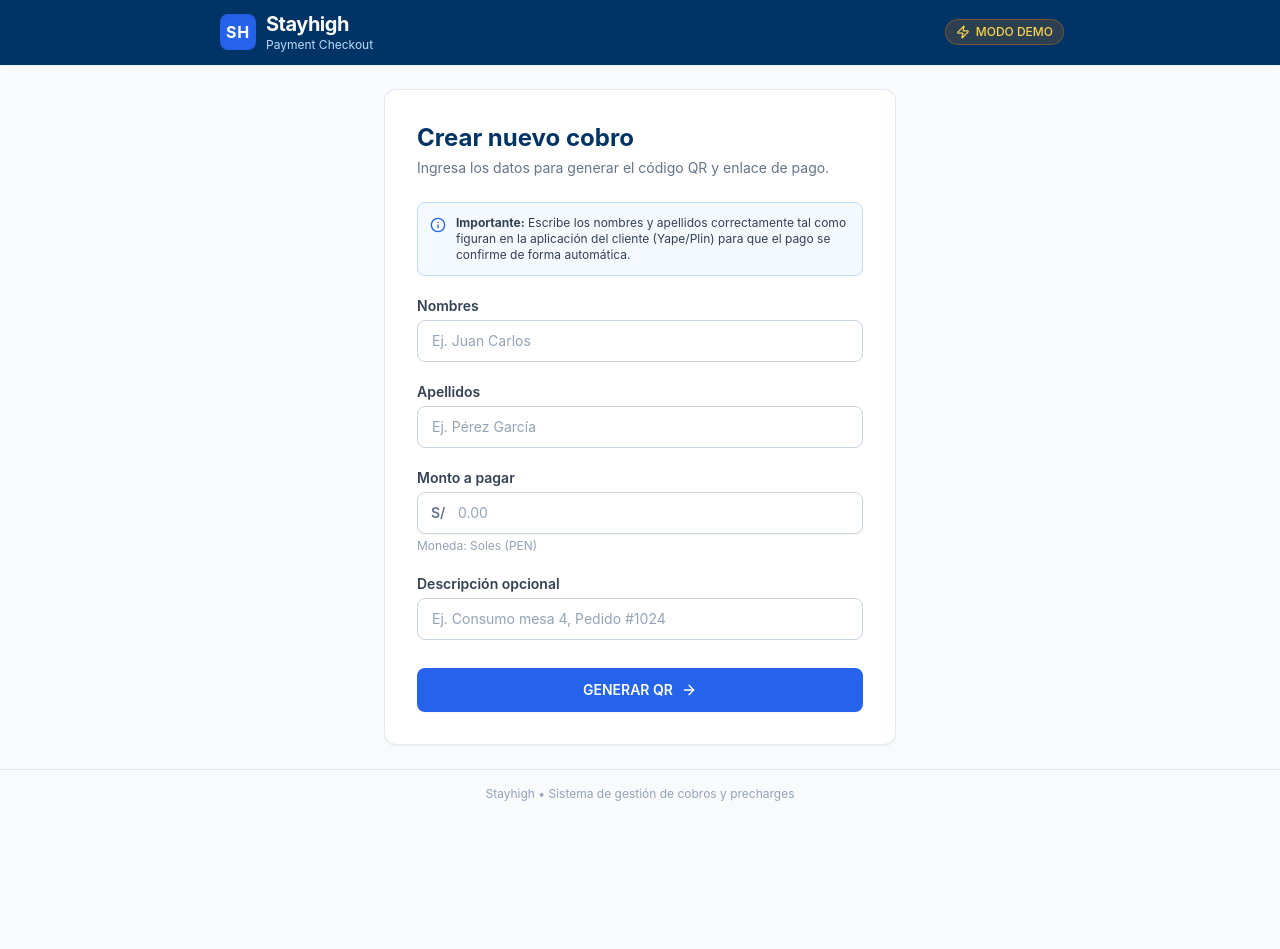
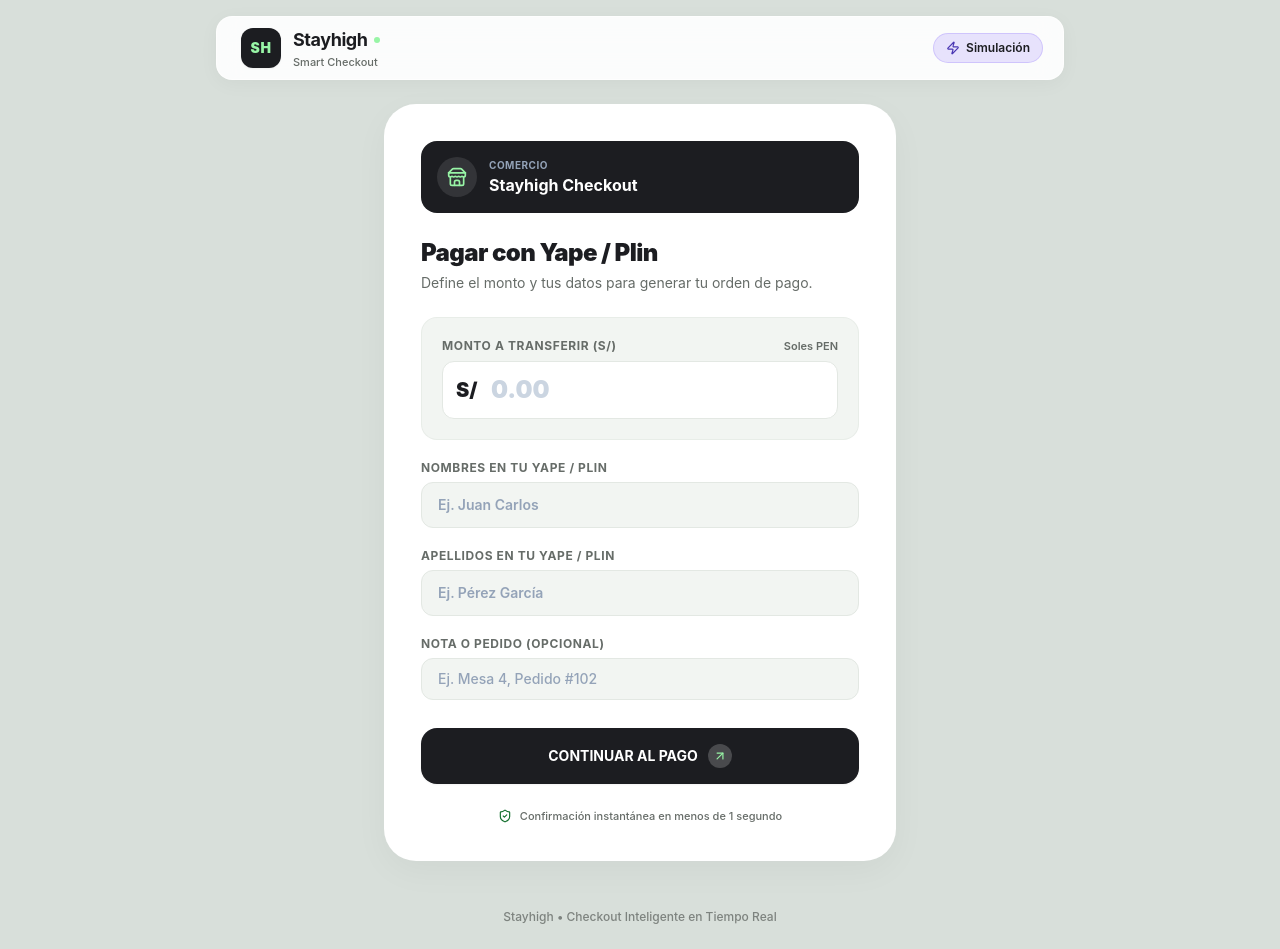
Before and after one commit to david-Abrigo/stayhigh, a React (Vite) app: page / in a window 1280 px wide. Before the commit the page ends 818 px from the top, so only its background shows below. Built offline with nearby package versions, Linux system fonts and the light colour scheme; no server answers; the database is empty.

Commit message:
feat: complete UI rebranding inspired by FinTech soft-UI reference

```diff
--- a/src/App.tsx
+++ b/src/App.tsx
@@ -117,8 +117,8 @@
         )}
       </main>
 
-      <footer className="py-4 text-center text-xs text-slate-400 border-t border-slate-200">
-        Stayhigh &bull; Sistema de gestión de cobros y precharges
+      <footer className="py-6 text-center text-xs font-medium text-brand-subtext/80">
+        Stayhigh &bull; Checkout Inteligente en Tiempo Real
       </footer>
     </div>
   );
--- a/src/components/Navbar.tsx
+++ b/src/components/Navbar.tsx
@@ -8,33 +8,39 @@
 
 export const Navbar: React.FC<NavbarProps> = ({ onReset }) => {
   return (
-    <header className="bg-navy border-b border-navy-light/40 shadow-sm text-white">
-      <div className="max-w-4xl mx-auto px-4 sm:px-6 h-16 flex items-center justify-between">
+    <header className="pt-4 px-4 sm:px-6 max-w-4xl mx-auto w-full">
+      <div className="bg-white/90 backdrop-blur-md border border-white/60 shadow-[0_4px_20px_rgba(0,0,0,0.04)] rounded-2xl px-4 sm:px-5 h-16 flex items-center justify-between transition">
         <button
           onClick={onReset}
-          className="flex items-center gap-2.5 text-left focus:outline-none focus:ring-2 focus:ring-brand-blue rounded-md px-1 py-0.5 transition"
+          className="flex items-center gap-3 text-left focus:outline-none focus:ring-2 focus:ring-brand-mint rounded-xl px-1 py-1 transition group"
         >
-          <div className="w-9 h-9 rounded-lg bg-brand-blue flex items-center justify-center font-bold text-white tracking-wider shadow-inner">
+          <div className="w-10 h-10 rounded-xl bg-brand-obsidian text-brand-mint flex items-center justify-center font-black text-sm tracking-wider shadow-sm group-hover:scale-105 transition-transform">
             SH
           </div>
           <div>
-            <span className="text-xl font-bold tracking-tight text-white block leading-tight">
-              Stayhigh
+            <div className="flex items-center gap-1.5">
+              <span className="text-base sm:text-lg font-bold tracking-tight text-brand-obsidian leading-tight">
+                Stayhigh
+              </span>
+              <span className="inline-block w-1.5 h-1.5 rounded-full bg-brand-mint"></span>
+            </div>
+            <span className="text-[11px] font-medium text-brand-subtext block">
+              Smart Checkout
             </span>
-            <span className="text-xs text-blue-200 block">Payment Checkout</span>
           </div>
         </button>
 
-        <div className="flex items-center gap-3">
+        <div className="flex items-center gap-2.5">
           {isMockMode ? (
-            <div className="flex items-center gap-1.5 px-2.5 py-1 rounded-full bg-brand-yellow/20 border border-brand-yellow/40 text-amber-300 text-xs font-medium">
-              <Zap className="w-3.5 h-3.5" />
-              <span>MODO DEMO</span>
+            <div className="flex items-center gap-1.5 px-3 py-1.5 rounded-full bg-brand-lavender/30 border border-brand-lavender/50 text-brand-obsidian text-xs font-semibold">
+              <Zap className="w-3.5 h-3.5 text-brand-lavender-dark" />
+              <span>Simulación</span>
             </div>
           ) : (
-            <div className="flex items-center gap-1.5 px-2.5 py-1 rounded-full bg-brand-green/20 border border-brand-green/40 text-emerald-300 text-xs font-medium">
+            <div className="flex items-center gap-1.5 px-3 py-1.5 rounded-full bg-brand-mint text-brand-obsidian text-xs font-bold shadow-xs">
+              <span className="w-2 h-2 rounded-full bg-brand-mint-dark animate-pulse"></span>
               <ShieldCheck className="w-3.5 h-3.5" />
-              <span>PRODUCCIÓN</span>
+              <span>En vivo</span>
             </div>
           )}
         </div>
--- a/src/components/PaymentForm.tsx
+++ b/src/components/PaymentForm.tsx
@@ -1,7 +1,6 @@
 import React, { useState, useEffect } from 'react';
 import { CreatePrechargeDTO } from '../types/payment';
-import { Loader2, ArrowRight, Info, Lock } from 'lucide-react';
-
+import { Loader2, ArrowUpRight, Lock, Store, ShieldCheck, Sparkles } from 'lucide-react';
 import { MerchantConfig } from '../services/api';
 
 interface PaymentFormProps {
@@ -41,11 +40,11 @@
     const newErrors: { firstName?: string; lastName?: string; amount?: string } = {};
 
     if (!firstName.trim()) {
-      newErrors.firstName = 'Los nombres son obligatorios y deben estar bien escritos.';
+      newErrors.firstName = 'Ingresa tus nombres tal como figuran en tu Yape.';
     }
 
     if (!lastName.trim()) {
-      newErrors.lastName = 'Los apellidos son obligatorios y deben estar bien escritos.';
+      newErrors.lastName = 'Ingresa tus apellidos tal como figuran en tu Yape.';
     }
 
     if (!amount.trim()) {
@@ -55,10 +54,9 @@
       if (isNaN(parsedAmount) || parsedAmount <= 0) {
         newErrors.amount = 'El monto debe ser un número mayor a 0.';
       } else {
-        // Máximo 2 decimales
         const decimalParts = amount.split('.');
         if (decimalParts.length > 1 && decimalParts[1].length > 2) {
-          newErrors.amount = 'El monto puede tener como máximo 2 decimales.';
+          newErrors.amount = 'Máximo 2 decimales.';
         }
       }
     }
@@ -82,46 +80,107 @@
   };
 
   return (
-    <div className="bg-white border border-slate-200 shadow-sm rounded-xl p-6 sm:p-8 max-w-lg mx-auto">
-      {merchantConfig && (merchantConfig.merchant_name || merchantConfig.merchant_tag) && (
-        <div className="mb-5 p-3.5 bg-slate-50 border border-slate-200 rounded-xl flex items-center justify-between gap-3">
+    <div className="bg-white rounded-squircle-lg p-6 sm:p-9 max-w-lg mx-auto shadow-[0_10px_35px_rgba(0,0,0,0.04)] border border-white/80 transition-all">
+      {/* Cabecera del Comercio (Estilo tarjeta obsidian o tarjeta suave) */}
+      <div className="mb-6 p-4 rounded-2xl bg-brand-obsidian text-white flex items-center justify-between gap-3 shadow-xs">
+        <div className="flex items-center gap-3">
+          <div className="w-10 h-10 rounded-full bg-white/10 flex items-center justify-center text-brand-mint shrink-0">
+            <Store className="w-5 h-5" />
+          </div>
           <div>
-            <span className="text-[10px] font-bold tracking-wider text-slate-400 uppercase block">Comercio</span>
-            <span className="text-sm font-bold text-navy">{merchantConfig.merchant_name || 'Comercio Stayhigh'}</span>
+            <span className="text-[10px] font-bold tracking-wider text-slate-400 uppercase block">
+              Comercio
+            </span>
+            <span className="text-sm sm:text-base font-bold text-white leading-tight">
+              {merchantConfig?.merchant_name || 'Stayhigh Checkout'}
+            </span>
           </div>
-          {merchantConfig.merchant_tag && (
+        </div>
+
+        {merchantConfig?.merchant_tag && (
           <div className="text-right">
-              <span className="text-[10px] font-bold tracking-wider text-blue-600 uppercase block">Titular en Yape/Plin</span>
-              <span className="text-xs font-bold text-blue-800 bg-blue-100/70 px-2.5 py-0.5 rounded border border-blue-200 inline-block">
+            <span className="text-[10px] font-bold tracking-wider text-slate-400 uppercase block">
+              Titular Yape
+            </span>
+            <span className="inline-block bg-brand-lavender text-brand-obsidian font-black text-xs px-2.5 py-0.5 rounded-full mt-0.5 shadow-xs">
               {merchantConfig.merchant_tag}
             </span>
           </div>
         )}
       </div>
-      )}
 
+      {/* Título de la sección */}
       <div className="mb-6">
-        <h2 className="text-2xl font-bold text-navy">Crear nuevo cobro</h2>
-        <p className="text-sm text-slate-500 mt-1">
+        <h2 className="text-2xl font-black text-brand-obsidian tracking-tight">
+          Pagar con Yape / Plin
+        </h2>
+        <p className="text-xs sm:text-sm text-brand-subtext mt-1">
           {isAmountLocked
-            ? 'Ingresa tus nombres y apellidos para generar el código QR de pago.'
-            : 'Ingresa los datos para generar el código QR y enlace de pago.'}
+            ? 'Ingresa tus datos de Yape para validar tu pago automáticamente.'
+            : 'Define el monto y tus datos para generar tu orden de pago.'}
         </p>
       </div>
 
       <form onSubmit={handleSubmit} className="space-y-5" noValidate>
-        {/* Aviso de nombres correctos */}
-        <div className="p-3 bg-blue-50/70 border border-blue-200 rounded-lg text-xs text-slate-700 flex items-start gap-2.5">
-          <Info className="w-4 h-4 text-brand-blue shrink-0 mt-0.5" />
-          <span>
-            <strong>Importante:</strong> Escribe los nombres y apellidos correctamente tal como figuran en la aplicación del cliente (Yape/Plin) para que el pago se confirme de forma automática.
+        {/* Tarjeta de Monto a Pagar (Inspirada en el bloque verde de la referencia) */}
+        {isAmountLocked ? (
+          <div className="p-5 rounded-2xl bg-brand-mint text-brand-obsidian shadow-xs">
+            <div className="flex items-center justify-between mb-1">
+              <span className="text-xs font-bold uppercase tracking-wider text-brand-obsidian/70 flex items-center gap-1">
+                <Sparkles className="w-3.5 h-3.5" />
+                Monto a pagar
+              </span>
+              <span className="inline-flex items-center gap-1 text-[11px] font-bold bg-brand-obsidian/10 px-2 py-0.5 rounded-full">
+                <Lock className="w-3 h-3" />
+                Monto fijado
               </span>
             </div>
+            <div className="text-3xl sm:text-4xl font-black tracking-tight mt-1">
+              S/ {parseFloat(amount).toFixed(2)}
+            </div>
+            <span className="text-[11px] font-medium text-brand-obsidian/60 mt-1 block">
+              Moneda: Soles (PEN)
+            </span>
+          </div>
+        ) : (
+          <div className="p-4 sm:p-5 rounded-2xl bg-brand-muted border border-brand-border/60">
+            <div className="flex items-center justify-between mb-1.5">
+              <label htmlFor="expected_amount" className="block text-xs font-bold uppercase tracking-wider text-brand-subtext">
+                Monto a transferir (S/)
+              </label>
+              <span className="text-[11px] font-semibold text-brand-subtext">Soles PEN</span>
+            </div>
+            <div className="relative">
+              <span className="pointer-events-none absolute inset-y-0 left-0 flex items-center pl-3.5 text-brand-obsidian font-black text-xl">
+                S/
+              </span>
+              <input
+                id="expected_amount"
+                type="number"
+                step="0.01"
+                min="0.01"
+                value={amount}
+                onChange={(e) => {
+                  setAmount(e.target.value);
+                  if (errors.amount) setErrors((prev) => ({ ...prev, amount: undefined }));
+                }}
+                placeholder="0.00"
+                disabled={isLoading}
+                className={`w-full pl-12 pr-4 py-3 rounded-xl font-black text-2xl text-brand-obsidian bg-white border placeholder-slate-300 focus:outline-none focus:ring-2 transition ${
+                  errors.amount
+                    ? 'border-brand-red focus:ring-brand-red/30'
+                    : 'border-brand-border focus:border-brand-obsidian focus:ring-brand-obsidian/10'
+                }`}
+              />
+            </div>
+            {errors.amount && <p className="mt-1.5 text-xs text-brand-red font-semibold">{errors.amount}</p>}
+          </div>
+        )}
 
-        {/* Nombres (Línea 1) */}
+        {/* Nombres del cliente */}
         <div>
-          <label htmlFor="first_name" className="block text-sm font-semibold text-slate-700 mb-1">
-            Nombres
+          <label htmlFor="first_name" className="block text-xs font-bold uppercase tracking-wider text-brand-subtext mb-1.5">
+            Nombres en tu Yape / Plin
           </label>
           <input
             id="first_name"
@@ -133,21 +192,21 @@
             }}
             placeholder="Ej. Juan Carlos"
             disabled={isLoading}
-            className={`w-full px-3.5 py-2.5 rounded-lg border text-slate-800 placeholder-slate-400 text-sm focus:outline-none focus:ring-2 transition ${
+            className={`w-full px-4 py-3 rounded-xl border text-sm font-semibold text-brand-obsidian placeholder-slate-400 bg-brand-muted focus:bg-white focus:outline-none focus:ring-2 transition ${
               errors.firstName
                 ? 'border-brand-red focus:ring-brand-red/30'
-                : 'border-slate-300 focus:border-brand-blue focus:ring-brand-blue/20'
+                : 'border-brand-border focus:border-brand-obsidian focus:ring-brand-obsidian/10'
             }`}
           />
           {errors.firstName && (
-            <p className="mt-1.5 text-xs text-brand-red font-medium">{errors.firstName}</p>
+            <p className="mt-1 text-xs text-brand-red font-medium">{errors.firstName}</p>
           )}
         </div>
 
-        {/* Apellidos (Línea 2) */}
+        {/* Apellidos del cliente */}
         <div>
-          <label htmlFor="last_name" className="block text-sm font-semibold text-slate-700 mb-1">
-            Apellidos
+          <label htmlFor="last_name" className="block text-xs font-bold uppercase tracking-wider text-brand-subtext mb-1.5">
+            Apellidos en tu Yape / Plin
           </label>
           <input
             id="last_name"
@@ -159,96 +218,59 @@
             }}
             placeholder="Ej. Pérez García"
             disabled={isLoading}
-            className={`w-full px-3.5 py-2.5 rounded-lg border text-slate-800 placeholder-slate-400 text-sm focus:outline-none focus:ring-2 transition ${
+            className={`w-full px-4 py-3 rounded-xl border text-sm font-semibold text-brand-obsidian placeholder-slate-400 bg-brand-muted focus:bg-white focus:outline-none focus:ring-2 transition ${
               errors.lastName
                 ? 'border-brand-red focus:ring-brand-red/30'
-                : 'border-slate-300 focus:border-brand-blue focus:ring-brand-blue/20'
+                : 'border-brand-border focus:border-brand-obsidian focus:ring-brand-obsidian/10'
             }`}
           />
           {errors.lastName && (
-            <p className="mt-1.5 text-xs text-brand-red font-medium">{errors.lastName}</p>
+            <p className="mt-1 text-xs text-brand-red font-medium">{errors.lastName}</p>
           )}
-        </div>
-
-        {/* Monto */}
-        <div>
-          <div className="flex items-center justify-between mb-1">
-            <label htmlFor="expected_amount" className="block text-sm font-semibold text-slate-700">
-              Monto a pagar
-            </label>
-            {isAmountLocked && (
-              <span className="inline-flex items-center gap-1 text-[11px] font-semibold text-slate-500 bg-slate-100 px-2 py-0.5 rounded">
-                <Lock className="w-3 h-3 text-slate-400" />
-                Monto fijado por el comercio
-              </span>
-            )}
-          </div>
-          <div className="relative rounded-lg shadow-sm">
-            <div className="pointer-events-none absolute inset-y-0 left-0 flex items-center pl-3.5">
-              <span className="text-slate-500 font-semibold text-sm">S/</span>
-            </div>
-            <input
-              id="expected_amount"
-              type="number"
-              step="0.01"
-              min="0.01"
-              value={amount}
-              readOnly={isAmountLocked}
-              onChange={(e) => {
-                if (isAmountLocked) return;
-                setAmount(e.target.value);
-                if (errors.amount) setErrors((prev) => ({ ...prev, amount: undefined }));
-              }}
-              placeholder="0.00"
-              disabled={isLoading}
-              className={`w-full pl-10 pr-3.5 py-2.5 rounded-lg border text-slate-800 placeholder-slate-400 text-sm focus:outline-none focus:ring-2 transition ${
-                isAmountLocked
-                  ? 'bg-slate-50 border-slate-200 text-slate-600 cursor-not-allowed font-bold'
-                  : errors.amount
-                  ? 'border-brand-red focus:ring-brand-red/30'
-                  : 'border-slate-300 focus:border-brand-blue focus:ring-brand-blue/20'
-              }`}
-            />
-          </div>
-          {errors.amount && <p className="mt-1.5 text-xs text-brand-red font-medium">{errors.amount}</p>}
-          <p className="mt-1 text-xs text-slate-400">Moneda: Soles (PEN)</p>
         </div>
 
         {/* Descripción opcional */}
         <div>
-          <label htmlFor="description" className="block text-sm font-semibold text-slate-700 mb-1">
-            Descripción opcional
+          <label htmlFor="description" className="block text-xs font-bold uppercase tracking-wider text-brand-subtext mb-1.5">
+            Nota o Pedido (Opcional)
           </label>
           <input
             id="description"
             type="text"
             value={description}
             onChange={(e) => setDescription(e.target.value)}
-            placeholder="Ej. Consumo mesa 4, Pedido #1024"
+            placeholder="Ej. Mesa 4, Pedido #102"
             disabled={isLoading}
-            className="w-full px-3.5 py-2.5 rounded-lg border border-slate-300 text-slate-800 placeholder-slate-400 text-sm focus:border-brand-blue focus:ring-2 focus:ring-brand-blue/20 focus:outline-none transition"
+            className="w-full px-4 py-2.5 rounded-xl border border-brand-border text-sm font-medium text-brand-obsidian placeholder-slate-400 bg-brand-muted focus:bg-white focus:border-brand-obsidian focus:outline-none focus:ring-2 focus:ring-brand-obsidian/10 transition"
           />
         </div>
 
-        {/* Botón GENERAR QR */}
+        {/* Botón de Acción Principal */}
         <div className="pt-2">
           <button
             type="submit"
             disabled={isLoading}
-            className="w-full inline-flex items-center justify-center gap-2 px-5 py-3 rounded-lg text-white font-semibold text-sm bg-brand-blue hover:bg-brand-blue-hover focus:outline-none focus:ring-4 focus:ring-brand-blue/30 disabled:opacity-60 transition shadow-sm"
+            className="w-full inline-flex items-center justify-center gap-2.5 px-6 py-4 rounded-2xl text-white font-bold text-sm bg-brand-obsidian hover:bg-black focus:outline-none focus:ring-4 focus:ring-brand-obsidian/20 disabled:opacity-60 transition shadow-sm active:scale-[0.99]"
           >
             {isLoading ? (
               <>
-                <Loader2 className="w-4 h-4 animate-spin" />
-                <span>Generando cobro...</span>
+                <Loader2 className="w-4 h-4 animate-spin text-brand-mint" />
+                <span>Generando orden...</span>
               </>
             ) : (
               <>
-                <span>GENERAR QR</span>
-                <ArrowRight className="w-4 h-4" />
+                <span>CONTINUAR AL PAGO</span>
+                <div className="w-6 h-6 rounded-full bg-white/20 flex items-center justify-center">
+                  <ArrowUpRight className="w-3.5 h-3.5 text-brand-mint" />
+                </div>
               </>
             )}
           </button>
+        </div>
+
+        <div className="flex items-center justify-center gap-2 text-[11px] font-medium text-brand-subtext pt-1">
+          <ShieldCheck className="w-3.5 h-3.5 text-brand-mint-dark" />
+          <span>Confirmación instantánea en menos de 1 segundo</span>
         </div>
       </form>
     </div>
--- a/src/index.css
+++ b/src/index.css
@@ -22,6 +22,8 @@
   font-family: -apple-system, BlinkMacSystemFont, 'Segoe UI', 'Roboto', 'Oxygen',
     'Ubuntu', 'Cantarell', 'Fira Sans', 'Droid Sans', 'Helvetica Neue',
     sans-serif;
-  background-color: #F8FAFC;
-  color: #1E293B;
+  background-color: #D8DFDA;
+  color: #1C1D21;
+  -webkit-font-smoothing: antialiased;
+  -moz-osx-font-smoothing: grayscale;
 }
--- a/tailwind.config.js
+++ b/tailwind.config.js
@@ -8,18 +8,34 @@
     extend: {
       colors: {
         'navy': {
-          DEFAULT: '#003366',
-          dark: '#00254a',
-          light: '#00478f'
+          DEFAULT: '#1C1D21',
+          dark: '#141518',
+          light: '#2E3036'
         },
         'brand': {
+          bg: '#D8DFDA',
+          surface: '#FFFFFF',
+          obsidian: '#1C1D21',
+          'obsidian-card': '#232429',
+          mint: '#98F5A6',
+          'mint-hover': '#86EC94',
+          'mint-dark': '#136F2D',
+          lavender: '#B7A6FC',
+          'lavender-dark': '#4A36B3',
+          muted: '#F2F5F2',
+          border: '#E3E8E3',
+          text: '#1C1D21',
+          subtext: '#666C68',
           blue: '#2563EB',
           'blue-hover': '#1d4ed8',
           green: '#16A34A',
           yellow: '#D97706',
-          red: '#DC2626',
-          bg: '#F8FAFC'
+          red: '#DC2626'
         }
+      },
+      borderRadius: {
+        'squircle': '28px',
+        'squircle-lg': '32px'
       }
     },
   },
```
Also changed, not shown: src/components/PaymentQR.tsx (+43 -39 lines), src/components/PaymentStatus.tsx (+16 -16 lines), src/components/PublicPayPage.tsx (+52 -43 lines). Lines whose indentation alone changed are shown as unchanged.
